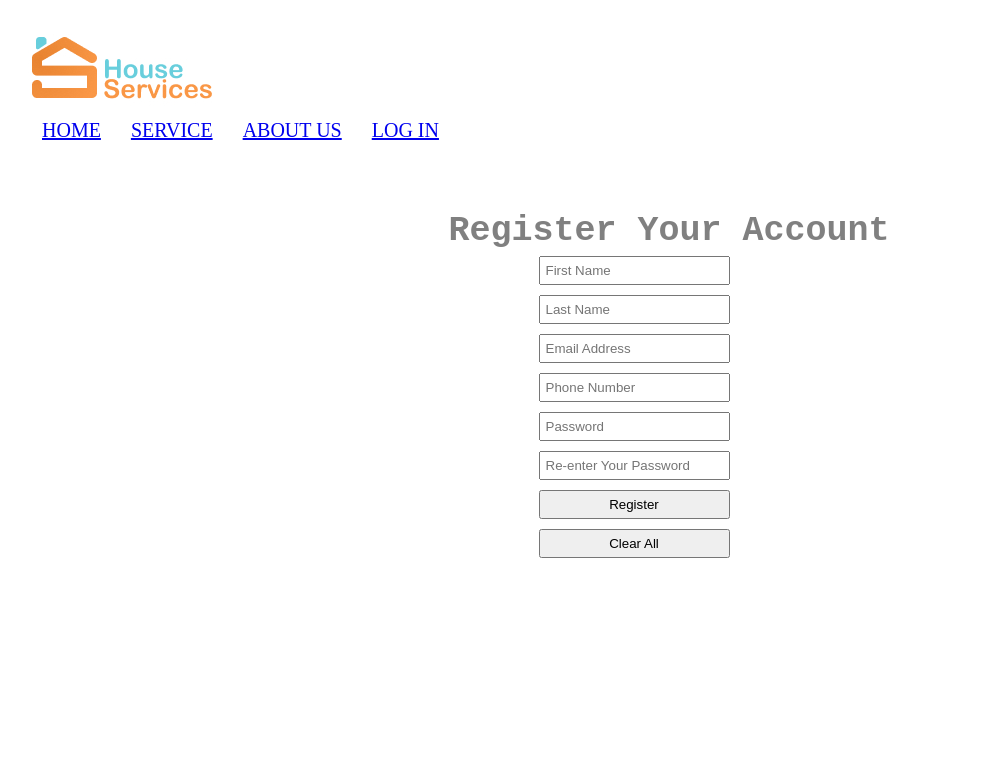
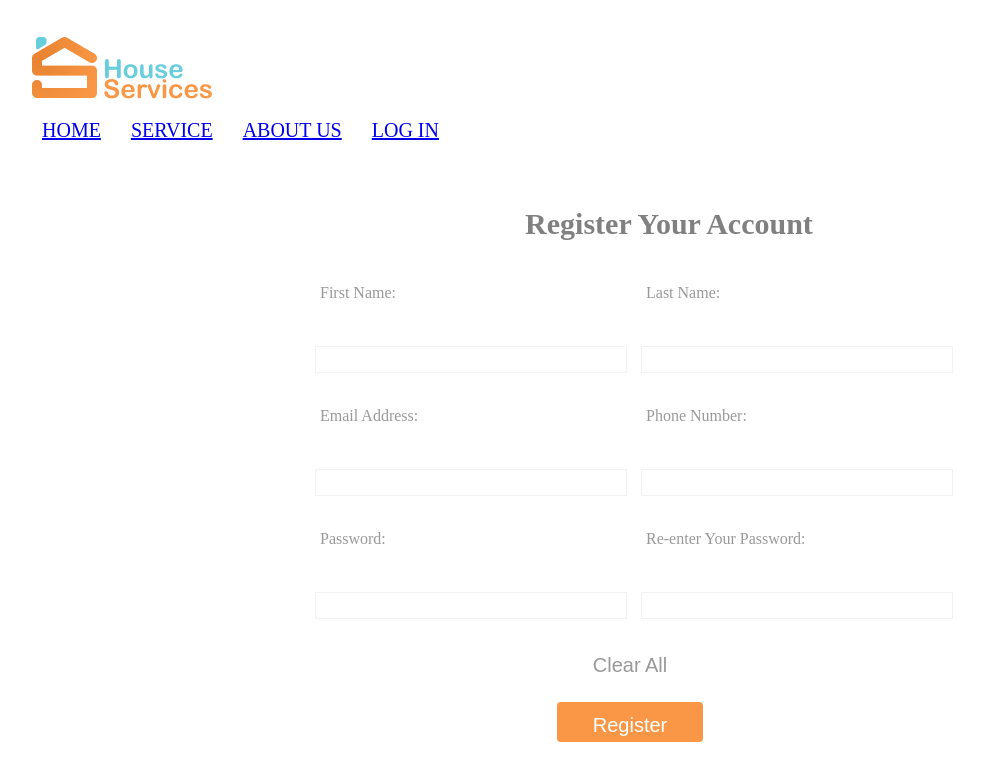
Before and after one commit to Saya1925/Housing-Service, a React (Create React App) app: page /SignUp in a window 1280 px wide. Shown: the top 780 px of the page, without its empty margins (6-990 px from the left). Built offline with nearby package versions, Linux system fonts and the light colour scheme.

Commit message:
Update SignUp screen

```diff
--- a/src/MembershipCustomer1.js
+++ b/src/MembershipCustomer1.js
@@ -1,6 +1,7 @@
 import React, { useState } from 'react';
 import { useNavigate } from 'react-router-dom';
 import './css/Membership.css';
+import styles from './css/Membership.css';
 
 const MembershipCustomer1 = () => {
 
@@ -49,6 +50,7 @@ const MembershipCustomer1 = () => {
           value="18"
           checked={selectedOption === '18'}
           onChange={handleOptionChange}
+          className={styles.inputWithMargin}
         />
         <label htmlFor="option-18">$18</label>
 
@@ -59,6 +61,7 @@ const MembershipCustomer1 = () => {
           value="25"
           checked={selectedOption === '25'}
           onChange={handleOptionChange}
+          className={styles.inputWithMargin}
         />
         <label htmlFor="option-25">$25</label>
       </div>
--- a/src/SignUp.js
+++ b/src/SignUp.js
@@ -25,56 +25,96 @@ const SignUp = () => {
     <div className="signup-container">
       <h2>Register Your Account</h2>
       <form onSubmit={handleSubmit} className="signup-form">
+        <table className="signup-table">
+          <tbody>
+            <tr>
+              <td>
+                <label>First Name:</label>
+              </td>
+              <td>
+                <label>Last Name:</label>
+              </td>
+            </tr>
+            <tr>
+              <td>
                 <input
                   type="text"
                   name="firstName"
-          placeholder="First Name"
                   value={formData.firstName}
                   onChange={handleChange}
                   required
                 />
+              </td>
+              <td>
                 <input
                   type="text"
                   name="lastName"
-          placeholder="Last Name"
                   value={formData.lastName}
                   onChange={handleChange}
                   required
                 />
+              </td>
+            </tr>
+            <tr>
+              <td>
+                <label>Email Address:</label>
+              </td>
+              <td>
+                <label>Phone Number:</label>
+              </td>
+            </tr>
+            <tr>
+              <td>
                 <input
                   type="email"
                   name="email"
-          placeholder="Email Address"
                   value={formData.email}
                   onChange={handleChange}
                   required
                 />
+              </td>
+              <td>
                 <input
                   type="tel"
                   name="phone"
-          placeholder="Phone Number"
                   value={formData.phone}
                   onChange={handleChange}
                   required
                 />
+              </td>
+            </tr>
+            <tr>
+              <td>
+                <label>Password:</label>
+              </td>
+              <td>
+                <label>Re-enter Your Password:</label>
+              </td>
+            </tr>
+            <tr>
+              <td>
                 <input
                   type="password"
                   name="password"
-          placeholder="Password"
                   value={formData.password}
                   onChange={handleChange}
                   required
                 />
+              </td>
+              <td>
                 <input
                   type="password"
                   name="confirmPassword"
-          placeholder="Re-enter Your Password"
                   value={formData.confirmPassword}
                   onChange={handleChange}
                   required
                 />
-        <button type="submit">Register</button>
-        <button type="clear">Clear All</button>
+              </td>
+            </tr>
+          </tbody>
+        </table>
+        <button className={`clear-button`} type="clear">Clear All</button>
+        <button className={`submit-button`} type="submit">Register</button>
       </form>
     </div>
   );
--- a/src/css/Header.css
+++ b/src/css/Header.css
@@ -18,7 +18,7 @@
 .nav-link {
   margin-left: 30px;
   font-size: 20px;
-  font-family: cursive;
+  font-family:  'Montserrat';
 }
 
 @media screen and (max-width: 600px) {
--- a/src/css/Membership.css
+++ b/src/css/Membership.css
@@ -19,7 +19,11 @@ h1 {
 
 .table-style {
     font-family: Arial, sans-serif;
-    font-size: 18px;
+    font-size: 20px;
     border-color: darkgrey;
-    /* Add any other desired font styles */
+    margin-left: 100px;
   }
+
+  .inputWithMargin {
+    margin-left: 100px; /* Adjust the value as needed */
+  }
--- a/src/css/SignUp.css
+++ b/src/css/SignUp.css
@@ -5,17 +5,69 @@
   padding: 30px;
 }
 
+.signup-container h2 {
+  font-size: 30px;
+  margin-bottom: 30px;
+  font-family: 'Montserrat';
+}
+
 .signup-form {
   display: flex;
   flex-direction: column;
+  margin-bottom: 10px;
+}
+
+.signup-form label {
+  display: block;
+  margin: 5px;
+  padding: 5px;
+  margin-bottom: 30px;
+  color: #999999;
+  align-items: center;
 }
 
 .signup-form input {
+  display: block;
   margin: 5px;
   padding: 5px;
+  margin-bottom: 20px;
+  width: 300px;
+  border: 1px solid #F2F2F2;
+  align-items: center;
 }
 
-  .signup-form button {
-    margin: 5px;
-    padding: 5px;
+
+.signup-form label[for="lastName"] ,
+.signup-form label[for="phone"] ,
+.signup-form label[for="confirmPassword"]  {
+  margin-left: 100px;
 }
+
+.clear-button {
+  background-color: #ccc;
+  color: #fff;
+  width: 146px;
+  height: 40px;
+  padding: 12px;
+  margin-left: 250px;
+  margin-bottom: 20px;
+  font-size: 20px;
+  color: #999999;
+  background-color: #fff;
+  border: none;
+  cursor: pointer;
+}
+
+.submit-button {
+  width: 146px;
+  height: 40px;
+  padding: 12px;
+  margin-left: 250px;
+  font-size: 20px;
+  color: #fff;
+  background-color: #F99746;
+  border: none;
+  border-radius: 4px;
+  box-shadow: none;
+  cursor: pointer;
+}
```
Lines whose indentation alone changed are shown as unchanged.
